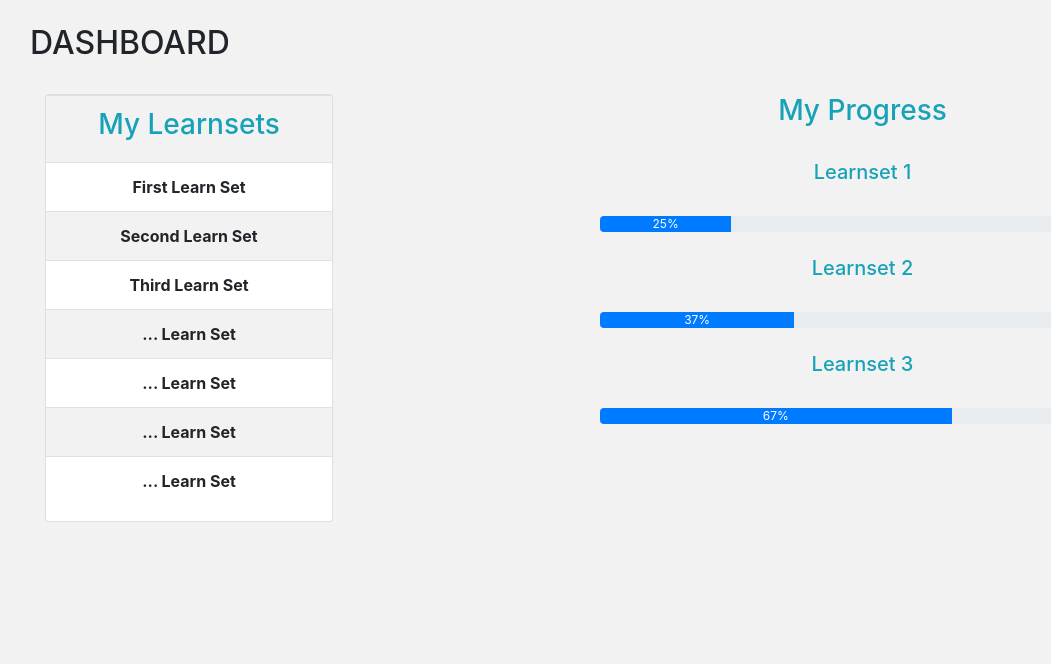
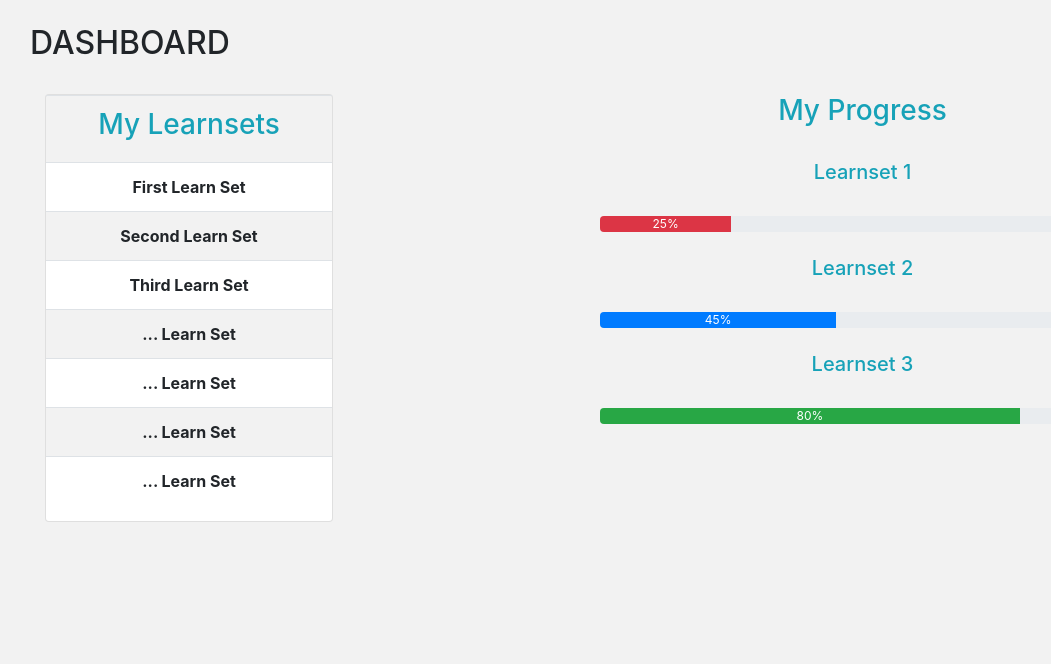
Before and after one commit to asopi/wordza, a Django app: page / in a window 1280 px wide. Shown: the part 56-720 px from the top of the page, without its empty margins (55-1106 px from the left). Run offline with Django 3.2, Linux system fonts and the light colour scheme; the visitor is signed in with stand-in values (Sample User, id 1).

Commit message:
styled the progress bars

```diff
--- a/dashboard/templates/dashboard/dashboard.html
+++ b/dashboard/templates/dashboard/dashboard.html
@@ -44,21 +44,21 @@
             <h3 class="text-center text-info">My Progress</h3> <br>
             <h5 class="text-center text-info">Learnset 1</h5> <br>
             <div class="progress">
-                <div class="progress-bar" role="progressbar" style="width: 25%;" aria-valuenow="25" aria-valuemin="0"
+                <div class="progress-bar bg-danger"  role="progressbar" style="width: 25%;" aria-valuenow="25" aria-valuemin="0"
                      aria-valuemax="100">25%
                 </div>
             </div> <br>
             <h5 class="text-center text-info">Learnset 2</h5> <br>
             <div class="progress">
-                <div class="progress-bar" role="progressbar" style="width: 37%;" aria-valuenow="37" aria-valuemin="0"
-                     aria-valuemax="100">37%
+                <div class="progress-bar" role="progressbar" style="width: 45%;" aria-valuenow="45" aria-valuemin="0"
+                     aria-valuemax="100">45%
                 </div>
             </div>
             <br>
             <h5 class="text-center text-info">Learnset 3</h5> <br>
             <div class="progress">
-                <div class="progress-bar" role="progressbar" style="width: 67%;" aria-valuenow="67" aria-valuemin="0"
-                     aria-valuemax="100">67%
+                <div class="progress-bar bg-success" role="progressbar" style="width: 80%;" aria-valuenow="80" aria-valuemin="0"
+                     aria-valuemax="100">80%
                 </div>
             </div>
         </div>
```
